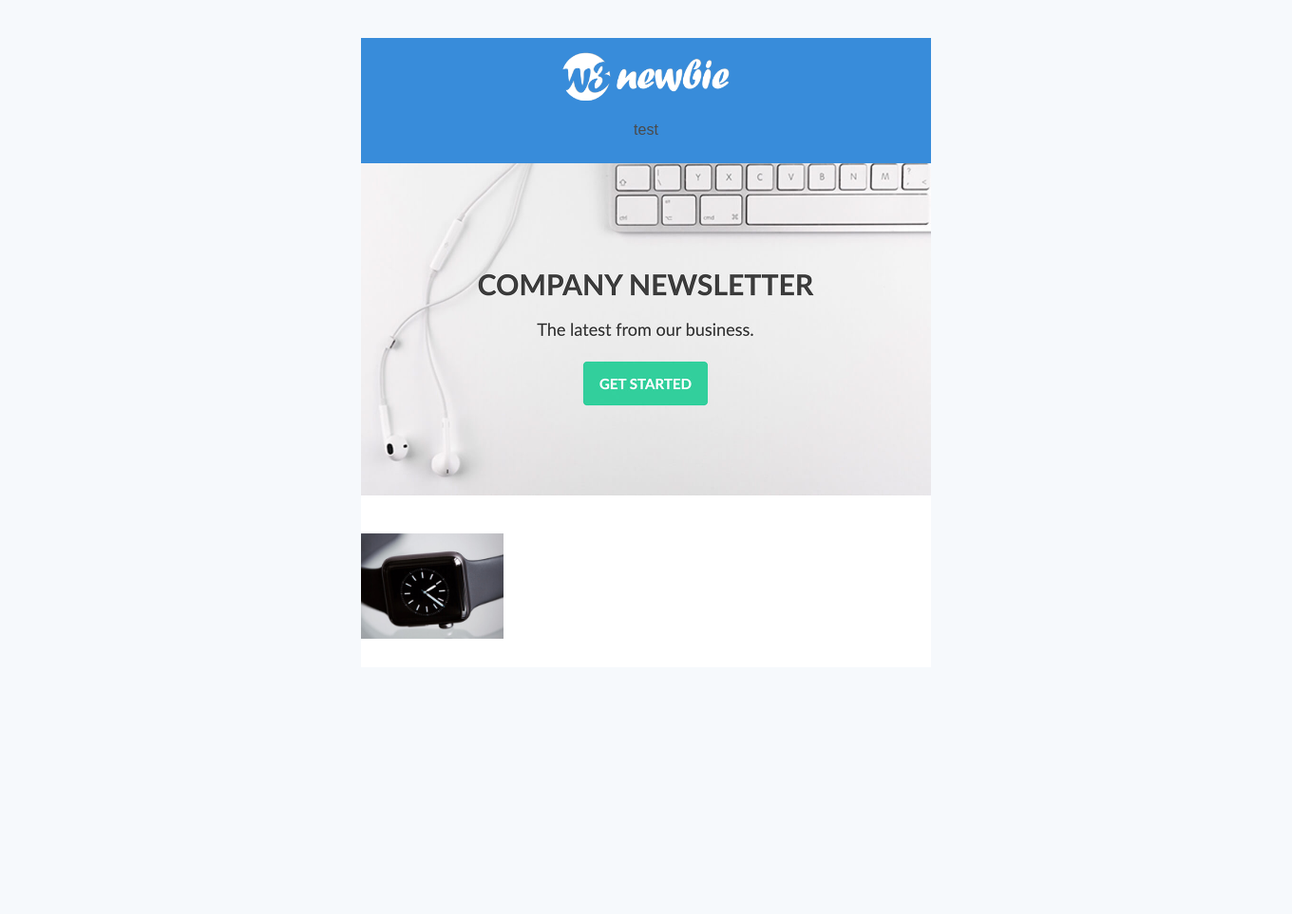
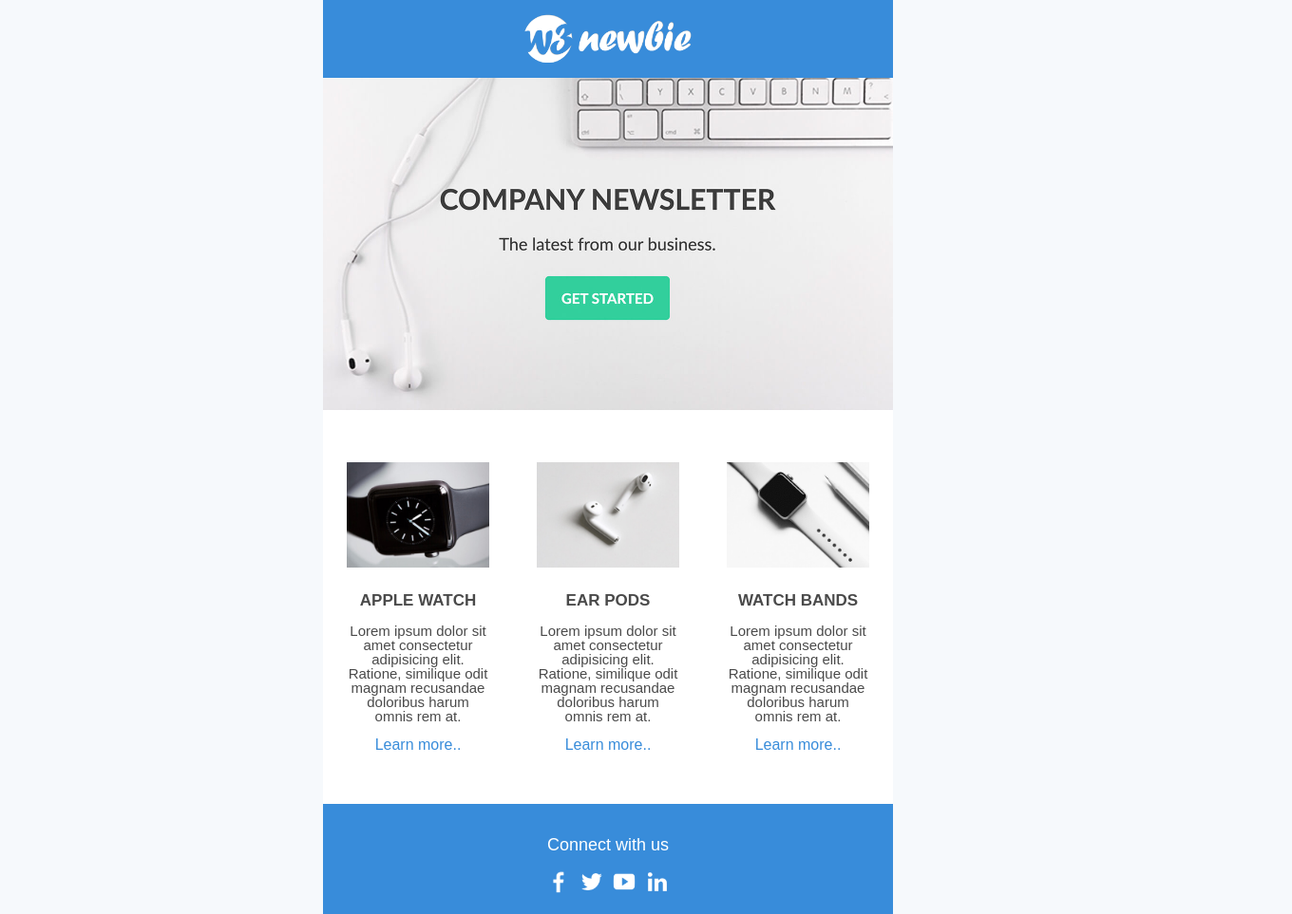
Before and after one commit to ricardomilan10/iphonewatch-email, a plain HTML site: page index.html in a window 1280 px wide. Shown: the whole page at 95% size, 1360 px wide, since content can reach past the window. Before the commit the page ends 800 px from the top, so only its background shows below. Drawn offline with Linux system fonts and the light colour scheme.

Commit message:
finished column section and social section

```diff
--- a/index.html
+++ b/index.html
@@ -24,7 +24,7 @@
 			width: 100%;
 			table-layout: fixed;
 			background-color: #f6f9fc;
-			padding: 40px;
+			/* padding: 40px; */
 		}
 		.webkit{
 			max-width:600px;
@@ -44,7 +44,25 @@
 			padding-top: 40px;
 			padding-bottom: 30px;
 		}
+		.three-columns .column {
+			width:100% ;
+			max-width: 200px;
+			display:inline-block;
+			vertical-align: top;
+		}
+		.padding{
+			padding: 15px;
+		}
 
+		.three-columns .content {
+			font-size: 15px;
+			line-height: 15px;
+		}
+		a {
+			text-decoration: none;
+			color: #388CDA;
+			font-size: 16px;
+		}
 
 		@media screen and (max-width: 600px) {
 		}
@@ -56,51 +74,121 @@
 <center class="wrapper">
 	<div class="webkit">
 		<table class="outer">
+			<!-- Header Section -->
 			<tr>
 				<td>
 					<table width="100%">
 						<tr>
 							<td style="background-color:#388CDA;padding:10px;text-align:center;">
 								<a href="#"><img src="/img/w3newbie-white.png" alt="Logo" width="180px"></a>
-								<p>test</p>
 							</td>
 						</tr>
 					</table>
 				</td>
 			</tr>
-
+			<!-- /Header section -->
+			<!-- Banner section -->
 			<tr>
 				<td>
-					<a href="#"><img src="img/1200x700.jpg" alt="Banner image" width="600px"></a>
+					<a href="#"><img src="img/1200x700.jpg" alt="Banner image" width="600px" style="max-width: 100%;"></a>
 				</td>
 			</tr>
-
+			<!-- /Banner section -->
 			<tr>
 				<td>
+					<!-- column section -->
 					<table width="100%">
 						<tr>
 							<td class="three-columns">
-
+								<!-- #1 column  -->
 								<table class="column">
 									<tr>
 										<td class="padding">
 											<table class="content">
 												<tr>
 													<td>
-														<a href="#"><img src="img/380x280.jpg" alt="" width="150" style="max-width:150px;"></a>
+														<a href="#"><img src="img/380x280.jpg" alt="" width="150px" style="max-width:150px;"></a>
+													</td>
+												</tr>
+												<tr>
+													<td style="padding: 10px;">
+														<p style="font-size:17px;font-weight: bold;">APPLE WATCH</p>
+														<p>Lorem ipsum dolor sit amet consectetur adipisicing elit. Ratione, similique odit magnam recusandae doloribus harum omnis rem at.</p>
+														<a href="#">Learn more..</a>
 													</td>
 												</tr>
 											</table>
 										</td>
 									</tr>
 								</table>
-
+								<!-- /#1 column  -->
+								<!-- #2 column  -->
+								<table class="column">
+									<tr>
+										<td class="padding">
+											<table class="content">
+												<tr>
+													<td>
+														<a href="#"><img src="img/380x280-2.jpg" alt="" width="150px" style="max-width:150px;"></a>
+													</td>
+												</tr>
+												<tr>
+													<td style="padding: 10px;">
+														<p style="font-size:17px;font-weight: bold;">EAR PODS</p>
+														<p>Lorem ipsum dolor sit amet consectetur adipisicing elit. Ratione, similique odit magnam recusandae doloribus harum omnis rem at.</p>
+														<a href="#">Learn more..</a>
+													</td>
+												</tr>
+											</table>
+										</td>
+									</tr>
+								</table>
+								<!-- /#2 column  -->
+								<!-- #3 column  -->
+								<table class="column">
+									<tr>
+										<td class="padding">
+											<table class="content">
+												<tr>
+													<td>
+														<a href="#"><img src="img/380x280-3.jpg" alt="" width="150px" style="max-width:150px;"></a>
+													</td>
+												</tr>
+												<tr>
+													<td style="padding: 10px;">
+														<p style="font-size:17px;font-weight: bold;">WATCH BANDS</p>
+														<p>Lorem ipsum dolor sit amet consectetur adipisicing elit. Ratione, similique odit magnam recusandae doloribus harum omnis rem at.</p>
+														<a href="#">Learn more..</a>
+													</td>
+												</tr>
+											</table>
+										</td>
+									</tr>
+								</table>
+								<!-- /#3 column  -->
+							</td>
+						</tr>
+					</table>
+					<!-- /column section -->
+				</td>
+			</tr>
+			<!-- Social section -->
+			<tr>
+				<td>
+					<table width="100%" style="border-spacing:0;">
+						<tr>
+							<td style="background-color:#388CDA;padding:15px;text-align:center;">
+								<p style="font-size: 18px;color: #fff;margin-bottom: 13px;">Connect with us</p>
+								<a href="#"><img src="img/white-facebook.png" width="30" alt=""></a>
+								<a href="#"><img src="img/white-twitter.png" width="30" alt=""></a>
+								<a href="#"><img src="img/white-youtube.png" width="30" alt=""></a>
+								<a href="#"><img src="img/white-linkedin.png" width="30" alt=""></a>
 							</td>
 						</tr>
 					</table>
 				</td>
 			</tr>
-
+			<!-- /Social section -->
 		</table>
 	</div>
 </center>
```
